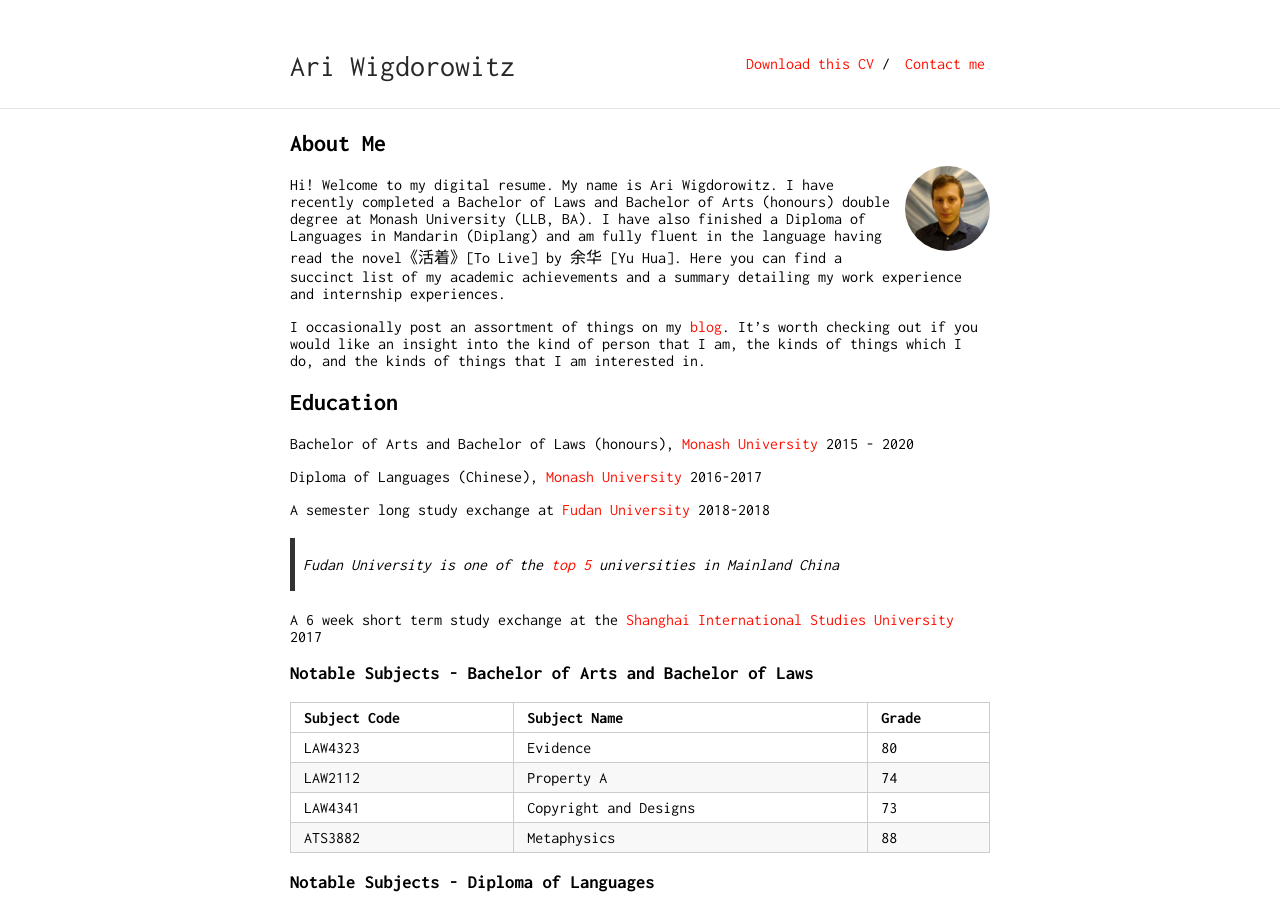
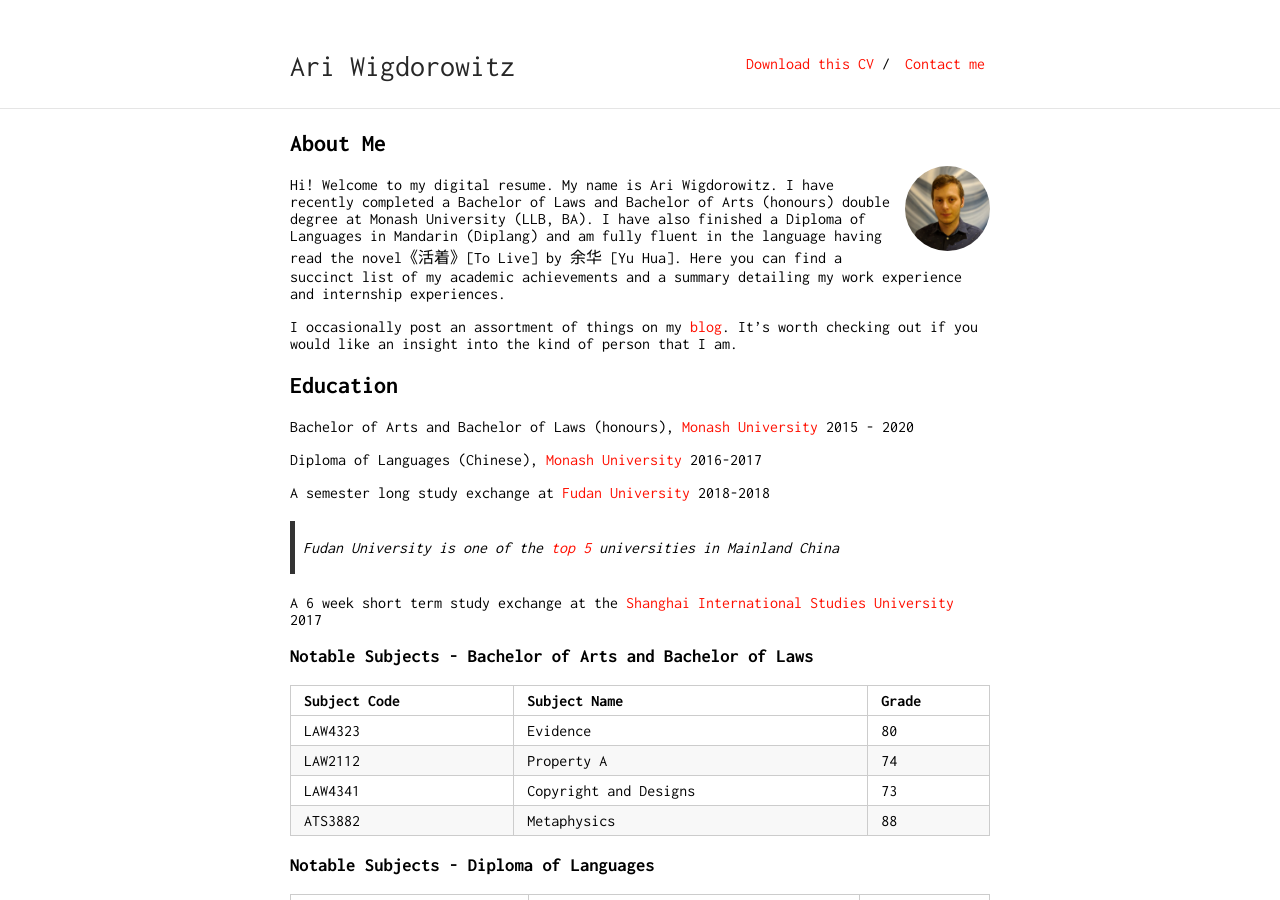
Before and after one commit to Wigdo/cv, a Jekyll site: the page built from index.md, in a window 1280 px wide and 900 px high. Built offline with Jekyll 4.4.1, drawn with Linux system fonts in a browser that asks for light colours; our own code applies the rules of GitHub Pages for plain Markdown files.

Commit message:
Update index.md

```diff
--- a/index.md
+++ b/index.md
@@ -8,7 +8,7 @@ layout: default
 
 Hi! Welcome to my digital resume. My name is Ari Wigdorowitz. I have recently completed a Bachelor of Laws and Bachelor of Arts (honours) double degree at Monash University (LLB, BA).  I have also finished a Diploma of Languages in Mandarin (Diplang) and am fully fluent in the language having read the novel《活着》[To Live] by 余华 [Yu Hua]. Here you can find a succinct list of my academic achievements and a summary detailing my work experience and internship experiences.
 
-I occasionally post an assortment of things on my [blog](https://wigdo.github.io/papyrus). It's worth checking out if you would like an insight into the kind of person that I am, the kinds of things which I do, and the kinds of things that I am interested in.
+I occasionally post an assortment of things on my [blog](https://wigdo.github.io/papyrus). It's worth checking out if you would like an insight into the kind of person that I am.
 
 ## Education
 
```
